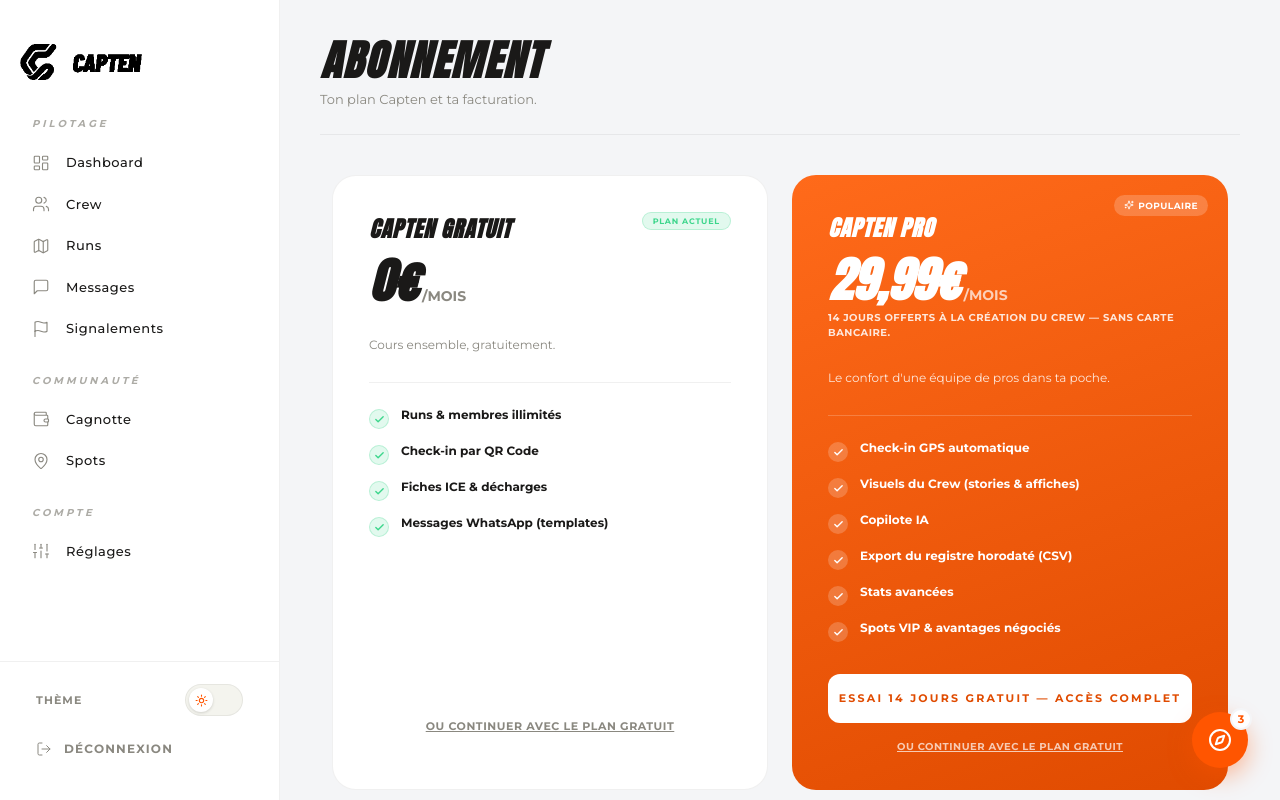
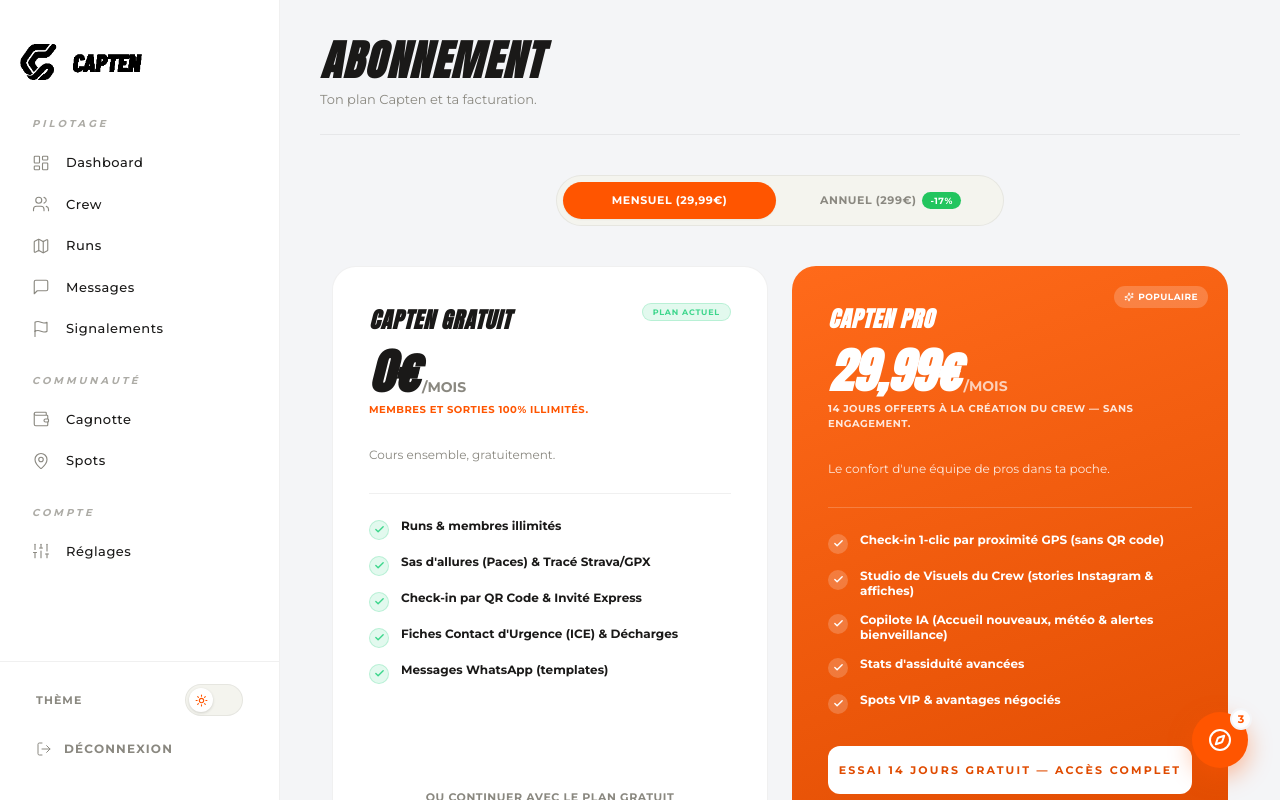
Before and after one commit to cheicknediawara10-crypto/capten, a Next.js app: page /plan in a window 1280 px wide. Shown: the top 800 px of the page. Built offline with nearby package versions, Linux system fonts and the light colour scheme; no server answers.

Commit message:
feat(pricing-ui): add 299€/an annual toggle (-17%), clarify 1-click GPS proximity checkin, and highlight full Copilot features

```diff
--- a/src/app/plan/page.tsx
+++ b/src/app/plan/page.tsx
@@ -291,12 +291,13 @@ export default function PlanPage() {
       name: "GRATUIT",
       price: "0€",
       period: "/mois",
-      billingNote: "",
+      billingNote: "Membres et sorties 100% illimités.",
       desc: "Cours ensemble, gratuitement.",
       features: [
         { t: "Runs & membres illimités", d: "", included: true },
-        { t: "Check-in par QR Code", d: "", included: true },
-        { t: "Fiches ICE & décharges", d: "", included: true },
+        { t: "Sas d'allures (Paces) & Tracé Strava/GPX", d: "", included: true },
+        { t: "Check-in par QR Code & Invité Express", d: "", included: true },
+        { t: "Fiches Contact d'Urgence (ICE) & Décharges", d: "", included: true },
         { t: "Messages WhatsApp (templates)", d: "", included: true },
       ],
       button: currentPlan === "GRATUIT" ? "PLAN ACTUEL" : "COMMENCER GRATUITEMENT",
@@ -304,17 +305,18 @@ export default function PlanPage() {
     },
     {
       name: "CAPTEN",
-      price: "29,99€",
-      period: "/mois",
-      billingNote: "14 jours offerts à la création du crew — sans carte bancaire.",
+      price: billingInterval === "yearly" ? "299€" : "29,99€",
+      period: billingInterval === "yearly" ? "/an" : "/mois",
+      billingNote: billingInterval === "yearly"
+        ? "Soit 24,90€/mois · 2 mois offerts chaque année"
+        : "14 jours offerts à la création du crew — sans engagement.",
       desc: "Le confort d'une équipe de pros dans ta poche.",
-      tag: "Populaire",
+      tag: billingInterval === "yearly" ? "2 MOIS OFFERTS" : "Populaire",
       features: [
-        { t: "Check-in GPS automatique", d: "", included: true },
-        { t: "Visuels du Crew (stories & affiches)", d: "", included: true },
-        { t: "Copilote IA", d: "", included: true },
-        { t: "Export du registre horodaté (CSV)", d: "", included: true },
-        { t: "Stats avancées", d: "", included: true },
+        { t: "Check-in 1-clic par proximité GPS (sans QR code)", d: "", included: true },
+        { t: "Studio de Visuels du Crew (stories Instagram & affiches)", d: "", included: true },
+        { t: "Copilote IA (Accueil nouveaux, météo & alertes bienveillance)", d: "", included: true },
+        { t: "Stats d'assiduité avancées", d: "", included: true },
         { t: "Spots VIP & avantages négociés", d: "", included: true },
       ],
       button: currentPlan === "CAPTEN" ? "PLAN ACTUEL" : "Passer à Captain Pro",
@@ -331,6 +333,32 @@ export default function PlanPage() {
         </h1>
         <p className="text-[13px] text-[color:var(--app-text-muted)] mt-2">Ton plan Capten et ta facturation.</p>
       </header>
+
+      {/* INTERVAL TOGGLE */}
+      <div className="flex items-center justify-center gap-2 max-w-md mx-auto p-1.5 rounded-full bg-[var(--app-surface-2)] border border-[color:var(--app-border)]">
+        <button
+          type="button"
+          onClick={() => setBillingInterval('monthly')}
+          className={`flex-1 py-2.5 rounded-full text-[11px] font-black uppercase tracking-wider transition-all ${
+            billingInterval === 'monthly'
+              ? 'bg-[#FF5500] text-white shadow-sm'
+              : 'text-[color:var(--app-text-muted)] hover:text-[color:var(--app-text)]'
+          }`}
+        >
+          Mensuel (29,99€)
+        </button>
+        <button
+          type="button"
+          onClick={() => setBillingInterval('yearly')}
+          className={`flex-1 py-2.5 rounded-full text-[11px] font-black uppercase tracking-wider transition-all flex items-center justify-center gap-1.5 ${
+            billingInterval === 'yearly'
+              ? 'bg-[#FF5500] text-white shadow-sm'
+              : 'text-[color:var(--app-text-muted)] hover:text-[color:var(--app-text)]'
+          }`}
+        >
+          Annuel (299€) <span className="px-2 py-0.5 rounded-full text-[9px] font-black bg-[#22C55E] text-white">-17%</span>
+        </button>
+      </div>
 
       {/* PRICING GRID */}
       <div className="grid grid-cols-1 md:grid-cols-2 gap-6 max-w-4xl mx-auto items-stretch">
```
